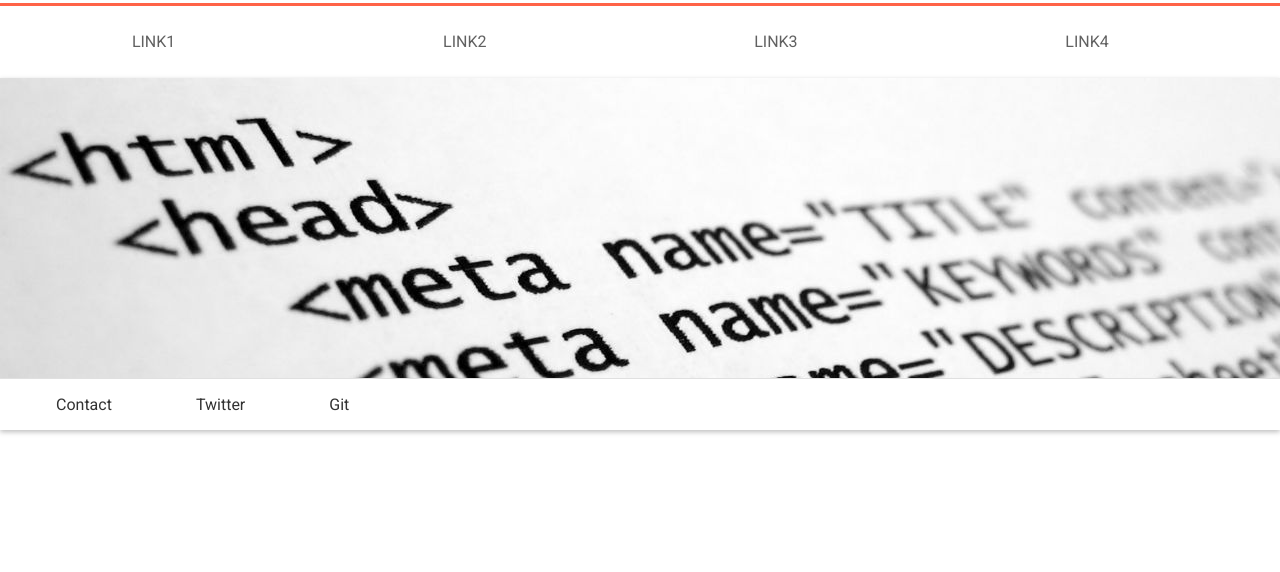
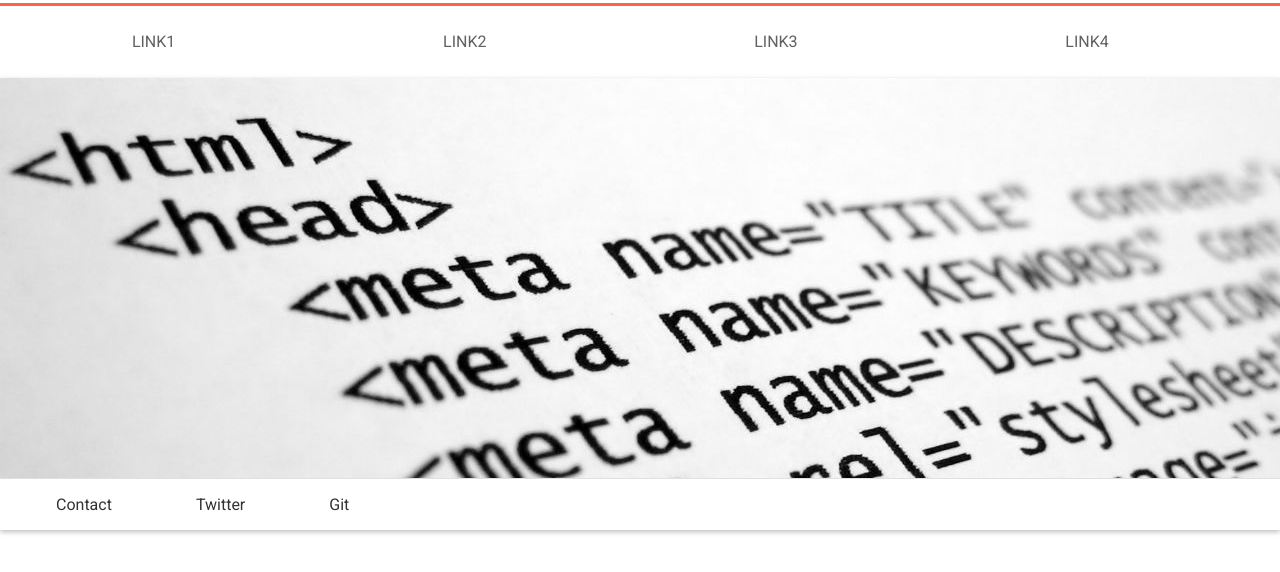
Before and after one commit to skozubek/Portfolio, a plain HTML site: page index.html in a window 1280 px wide. Shown: the part 120-692 px from the top of the page. Drawn offline with Linux system fonts and the light colour scheme.

Commit message:
Banner img replaced with section with background

```diff
--- a/index.html
+++ b/index.html
@@ -40,7 +40,7 @@
 
     <main>
       <section class="banner">
-        <img class="banner__image" src="images/html_screen.jpg" alt="html code snippet">
+        <!-- <img class="banner__image" src="images/html_screen.jpg" alt="html code snippet"> -->
       </section>
       <section class="content">
         <section class="projects">
--- a/main.css
+++ b/main.css
@@ -77,18 +77,11 @@ ul {
 }
 
 .banner {
+  background-image: url(images/html_screen.jpg);
   width: 100%;
-  height: 300px;
-  display: block;
-  position: relative;
-  overflow: hidden;
-}
-
-.banner img {
-    position: absolute;
-    top: 0;
-    left: 0;
-    width: 100%;
+  height: 400px;
+  background-repeat: no-repeat;
+  background-size: cover;
 }
 
 
```
